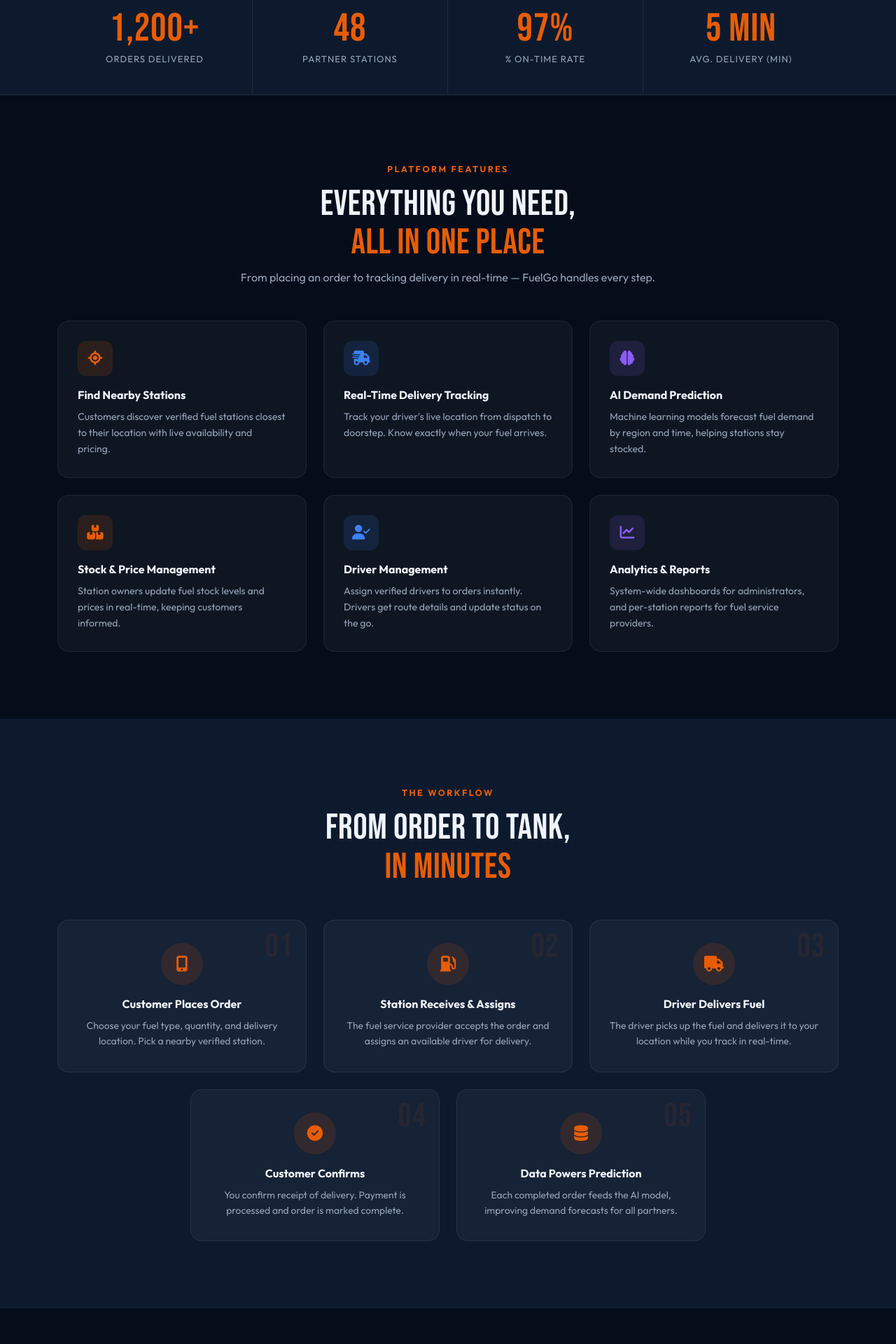
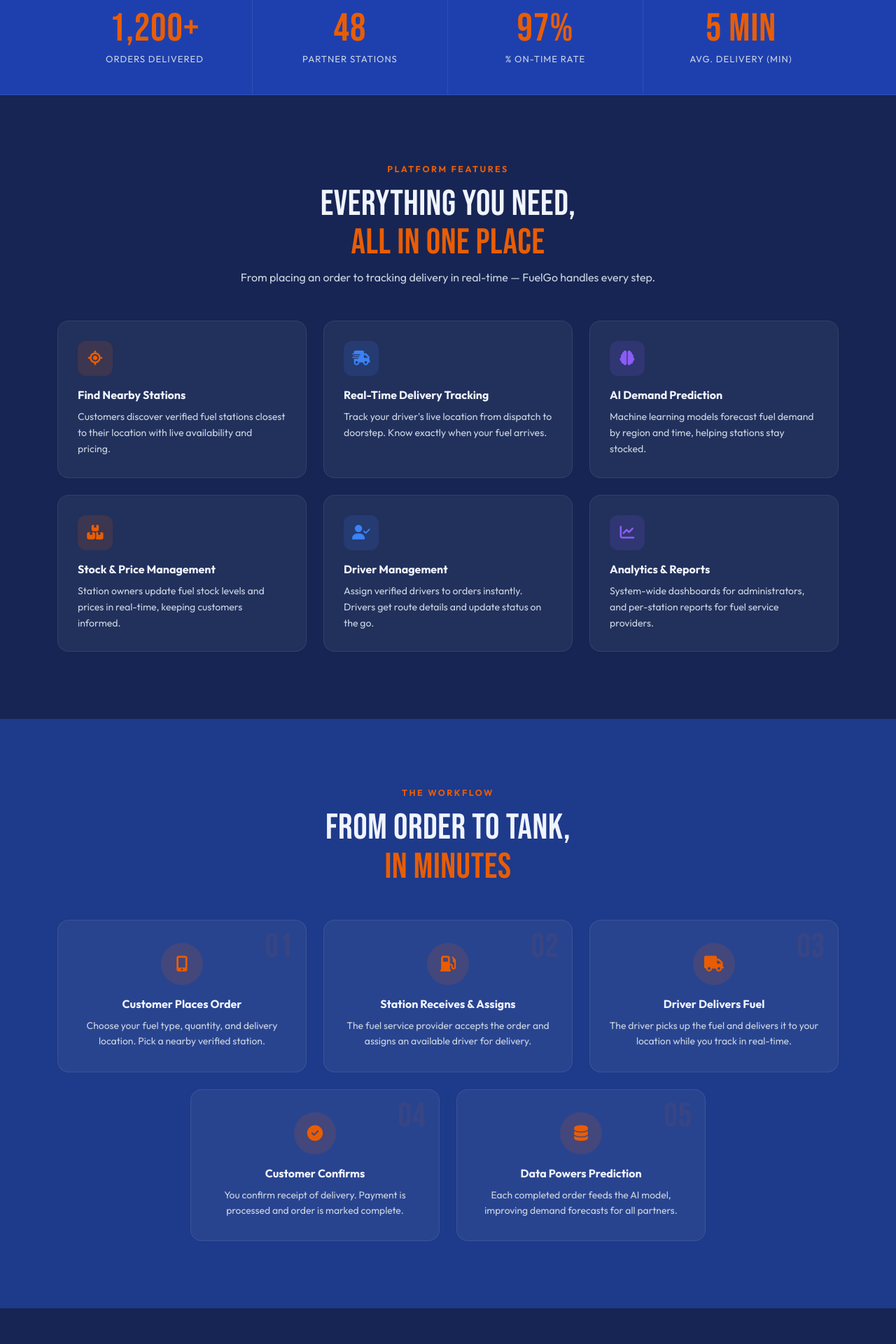
Before and after one commit to josephrwabuti/fuel_delivery_App, a Django app: page / in a window 1280 px wide. Shown: the part 827-2747 px from the top of the page at 70% size. Run offline with Django 5.2, Linux system fonts and the light colour scheme.

Commit message:
Edited the css on landing page

```diff
--- a/static/css/landing.css
+++ b/static/css/landing.css
@@ -1,16 +1,16 @@
 /* =========================================================
    FuelGo – Landing Page Stylesheet
-   Design: Dark Navy + Orange (#e85d04) + Blue (#3b82f6) + Purple (#8b5cf6)
+   Design: Blue + Orange (#e85d04) + Purple (#8b5cf6)
    Fonts: Bebas Neue (display) + Outfit (body)
    ========================================================= */
 
 :root {
-  --navy-950: #050d1a;
-  --navy-900: #080f1f;
-  --navy-800: #0d1a2e;
-  --navy-700: #112240;
-  --navy-600: #1a3354;
-  --navy-500: #1e3a5f;
+  --blue-950: #172554;
+  --blue-900: #1e3a8a;
+  --blue-800: #1e40af;
+  --blue-700: #2563eb;
+  --blue-600: #3b82f6;
+  --blue-500: #60a5fa;
   --orange:   #e85d04;
   --orange-light: #ff7216;
   --orange-dim:   #e85d0422;
@@ -19,12 +19,12 @@
   --purple:   #8b5cf6;
   --purple-dim: #8b5cf622;
   --text-primary:   #f0f4ff;
-  --text-secondary: #94a3b8;
-  --text-muted:     #64748b;
-  --border-subtle:  rgba(255,255,255,0.07);
-  --border-medium:  rgba(255,255,255,0.12);
-  --glass-bg: rgba(13,26,46,0.8);
-  --glass-bg-light: rgba(255,255,255,0.04);
+  --text-secondary: #cbd5e1;
+  --text-muted:     #94a3b8;
+  --border-subtle:  rgba(255,255,255,0.08);
+  --border-medium:  rgba(255,255,255,0.15);
+  --glass-bg: rgba(30,58,138,0.75);
+  --glass-bg-light: rgba(255,255,255,0.05);
   --radius: 16px;
   --radius-sm: 10px;
   --transition: 0.3s cubic-bezier(0.4,0,0.2,1);
@@ -36,7 +36,7 @@ html { scroll-behavior: smooth; }
 
 body {
   font-family: 'Outfit', sans-serif;
-  background-color: var(--navy-950);
+  background-color: var(--blue-950);
   color: var(--text-primary);
   line-height: 1.6;
   overflow-x: hidden;
@@ -48,7 +48,7 @@ body {
 
 /* ---- SCROLLBAR ---- */
 ::-webkit-scrollbar { width: 6px; }
-::-webkit-scrollbar-track { background: var(--navy-900); }
+::-webkit-scrollbar-track { background: var(--blue-950); }
 ::-webkit-scrollbar-thumb { background: var(--orange); border-radius: 3px; }
 
 /* ===================  NAVBAR  =================== */
@@ -447,7 +447,7 @@ body {
 }
 
 /* ===================  FEATURES  =================== */
-.features-section { background: var(--navy-950); }
+.features-section { background: var(--blue-950); }
 .feature-card {
   background: var(--glass-bg-light);
   border: 1px solid var(--border-subtle);
@@ -487,7 +487,7 @@ body {
 .feature-card p { font-size: 0.88rem; color: var(--text-secondary); line-height: 1.65; margin: 0; }
 
 /* ===================  HOW IT WORKS  =================== */
-.how-section { background: var(--navy-800); }
+.how-section { background: var(--blue-900); }
 .step-card {
   background: var(--glass-bg-light);
   border: 1px solid var(--border-subtle);
--- a/templates/core/index.html
+++ b/templates/core/index.html
@@ -10,7 +10,7 @@
   <link href="https://fonts.googleapis.com/css2?family=Bebas+Neue&family=Outfit:wght@300;400;500;600;700&display=swap" rel="stylesheet"/>
   <link href="https://cdn.jsdelivr.net/npm/bootstrap@5.3.2/dist/css/bootstrap.min.css" rel="stylesheet"/>
   <link href="https://cdnjs.cloudflare.com/ajax/libs/font-awesome/6.5.0/css/all.min.css" rel="stylesheet"/>
-  <link rel="stylesheet" href="{% static 'css/landing.css' %}"/>
+  <link rel="stylesheet" href="{% static 'css/landing.css' %}?v=2"/>
 </head>
 <body>
 
```
Also changed, not shown: other parts of static/css/landing.css (+18 -18 lines).
